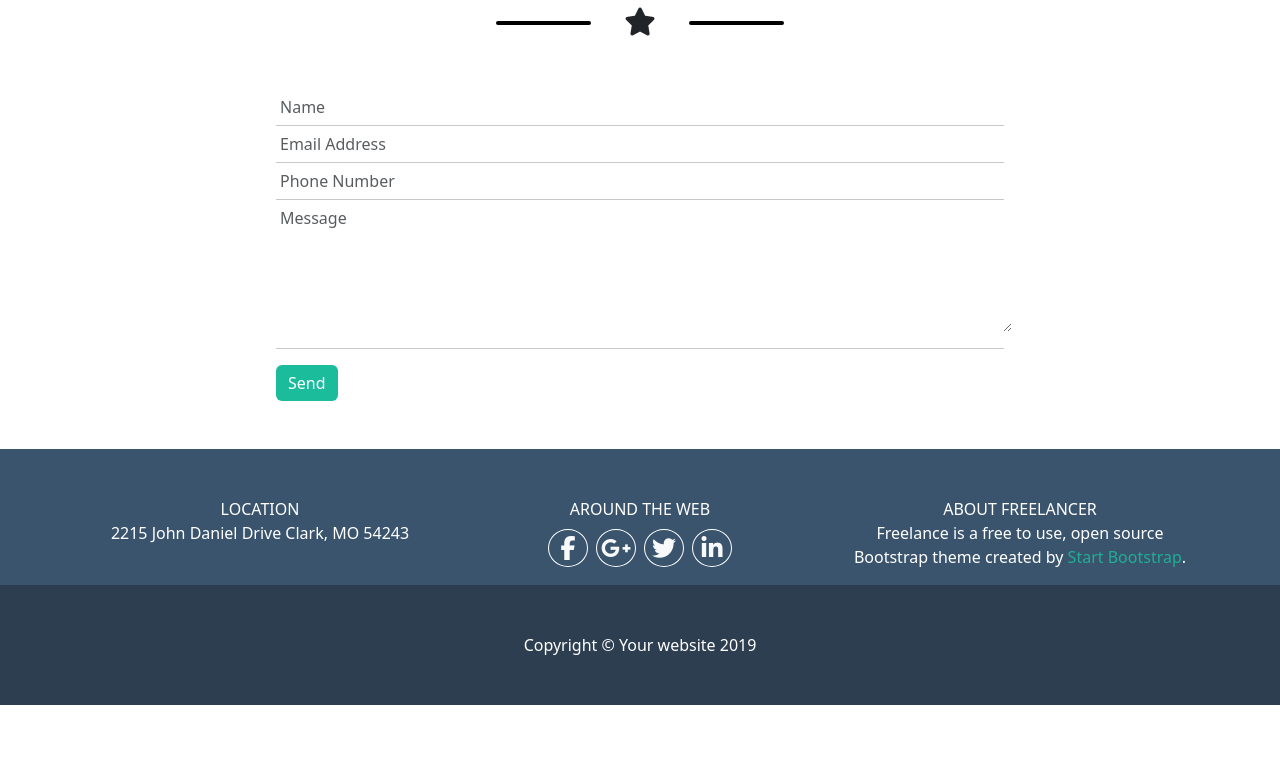
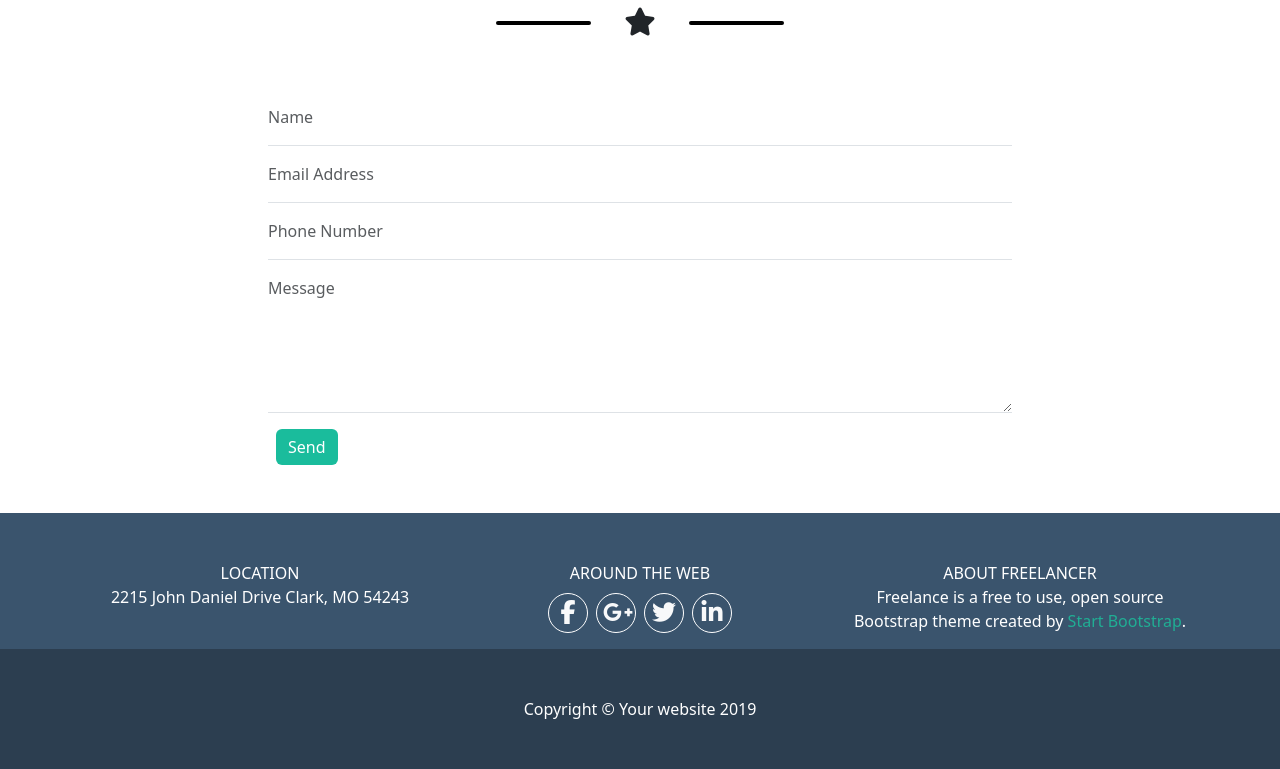
Before and after one commit to MiriamEvardi/html-css-bootstrap-freelancer, a plain HTML site: page index.html in a window 1280 px wide. Shown: the part 1985-2754 px from the top of the page. Before the commit the page ends 2690 px from the top, so only its background shows below. Drawn offline with nearby package versions, Linux system fonts and the light colour scheme.

Commit message:
corrections, exercise completed

```diff
--- a/css/style.css
+++ b/css/style.css
@@ -18,6 +18,13 @@ footer {
     background-color: #3a546d;
 }
 
+.my_btn {
+    width: 40px;
+    height: 40px;
+    padding: 6px;
+    text-align: center;
+}
+
 .footer_bot {
     background-color: #2c3e50;
 }
--- a/index.html
+++ b/index.html
@@ -204,35 +204,27 @@
                 <form>
                     <!-- name -->
                     <div>
-                        <input type="text" class="form-control border-0 shadow-none" id="inputName"
-                            aria-describedby="emailHelp" placeholder="Name">
+                        <input type="text" class="form-control border-0 border-bottom rounded-0 px-0 py-3 shadow-none"
+                            id="inputName" aria-describedby="emailHelp" placeholder="Name">
                     </div>
-
-                    <hr class="m-0 mx-2">
 
                     <!-- email -->
                     <div>
-                        <input type="email" class="form-control border-0 shadow-none" id="inputEmail"
-                            aria-describedby="emailHelp" placeholder="Email Address">
+                        <input type="email" class="form-control border-0 border-bottom rounded-0 px-0 py-3 shadow-none"
+                            id="inputEmail" aria-describedby="emailHelp" placeholder="Email Address">
                     </div>
-
-                    <hr class="m-0 mx-2">
 
                     <!-- phone number -->
                     <div>
-                        <input type="number" class="form-control border-0 shadow-none" id="inputPhoneNumber"
-                            aria-describedby="emailHelp" placeholder="Phone Number">
+                        <input type="number" class="form-control border-0 border-bottom rounded-0 px-0 py-3 shadow-none"
+                            id="inputPhoneNumber" aria-describedby="emailHelp" placeholder="Phone Number">
                     </div>
-
-                    <hr class="m-0 mx-2">
 
                     <!-- message -->
                     <div class=" pb-3">
-                        <textarea class="form-control border-0 shadow-none" id="inputMessage" rows="5"
-                            placeholder="Message"></textarea>
+                        <textarea class="form-control border-0 border-bottom rounded-0 px-0 py-3 shadow-none"
+                            id="inputMessage" rows="5" placeholder="Message"></textarea>
                     </div>
-
-                    <hr class="m-0 mx-2 mb-3">
 
                     <!-- send button -->
                     <button type="submit" class="btn_send btn btn-success mb-5 mx-2 border-0">Send</button>
@@ -268,25 +260,23 @@
                             <div class="row justify-content-center mt-2 ">
 
                                 <button type="button"
-                                    class="btn btn-outline-light border border-white rounded-circle mx-1 d-flex align-items-center justify-content-center"
-                                    style="width: 40px;">
+                                    class="btn btn-outline-light border border-white rounded-circle mx-1 my_btn">
                                     <i class="fa-brands fa-facebook-f fs-4 col-auto"></i>
                                 </button>
 
                                 <button type="button"
-                                    class="btn btn-outline-light border border-white rounded-circle mx-1 d-flex align-items-center justify-content-center"
+                                    class="btn btn-outline-light border border-white rounded-circle mx-1 my_btn"
                                     style="width: 40px;">
                                     <i class="fa-brands fa-google-plus-g fs-4 col-auto"></i>
                                 </button>
 
                                 <button type="button"
-                                    class="btn btn-outline-light border border-white rounded-circle mx-1 d-flex align-items-center justify-content-center"
-                                    style="width: 40px;">
-                                    <i class="fa-brands fa-twitter fs-4 "></i>
+                                    class="btn btn-outline-light border border-white rounded-circle mx-1 my_btn">
+                                    <i class=" fa-brands fa-twitter fs-4 "></i>
                                 </button>
 
-                                <button type="button"
-                                    class="btn btn-outline-light border border-white rounded-circle mx-1 d-flex align-items-center justify-content-center"
+                                <button type=" button"
+                                    class="btn btn-outline-light border border-white rounded-circle mx-1 my_btn"
                                     style="width: 40px;">
                                     <i class="fa-brands fa-linkedin-in fs-4"></i>
                                 </button>
```
